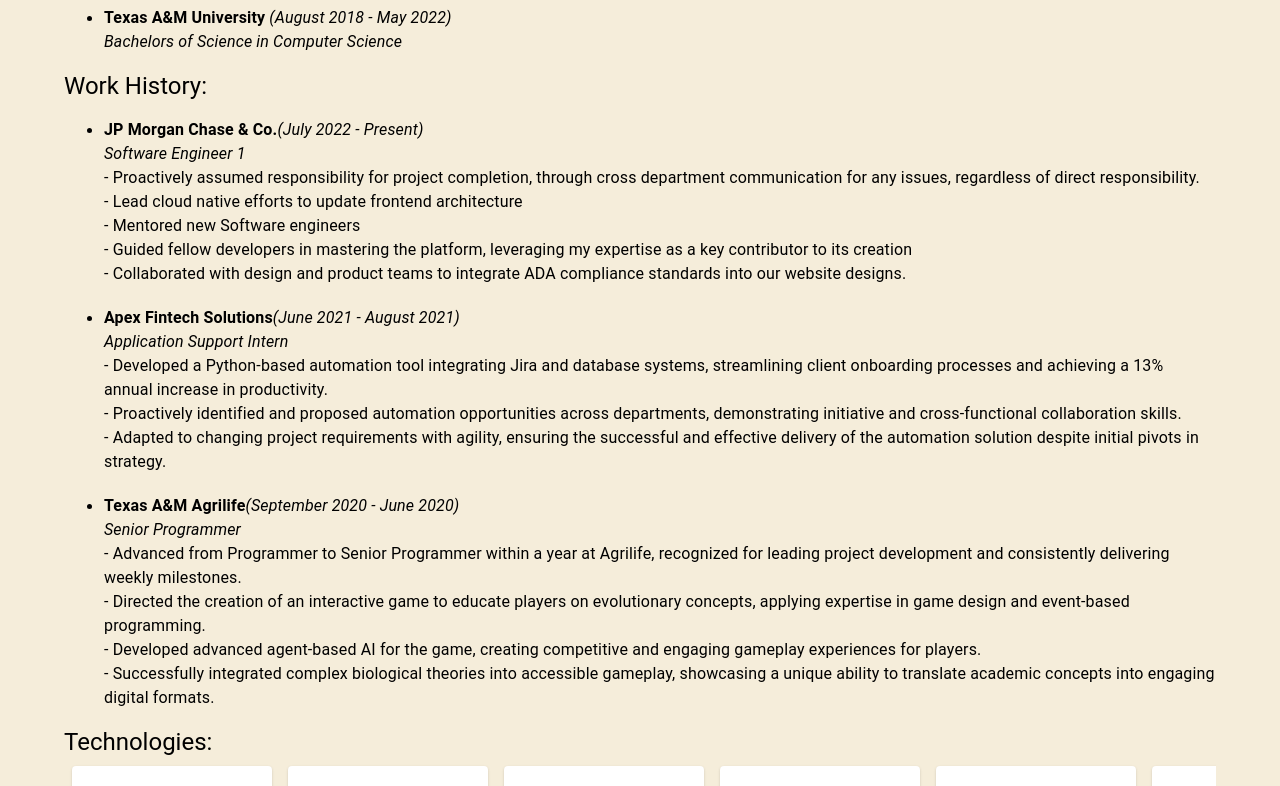
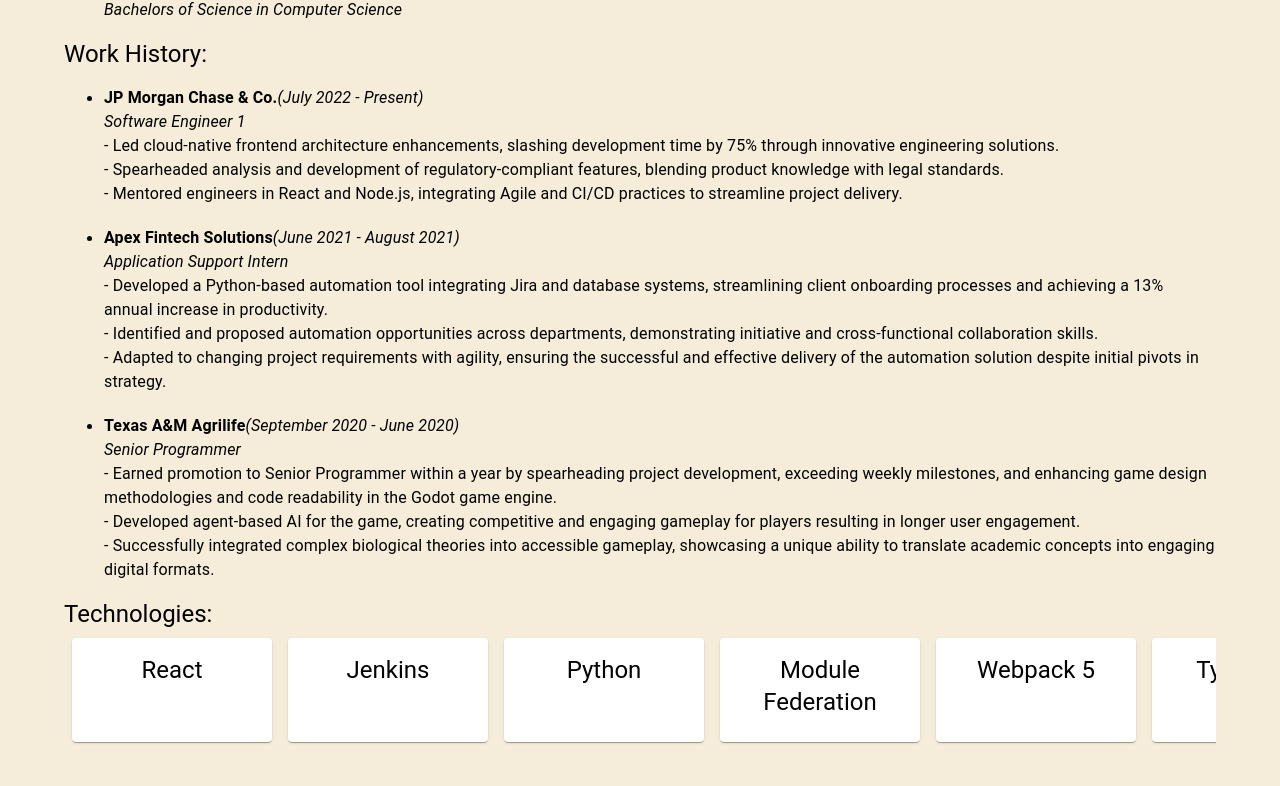
Before and after one commit to samuelj1323/portfolio, a React (Create React App) app: page / in a window 1280 px wide. Shown: the part 1914-2700 px from the top of the page. Built offline with nearby package versions, Linux system fonts and the light colour scheme.

Commit message:
Updating content and size for small screens

```diff
--- a/src/App.js
+++ b/src/App.js
@@ -9,8 +9,10 @@
 const App = () => {
   return (
     <ThemeProvider theme={theme}>
-      <HeaderBar />
-      <Combined />
+      <div style={{ width: "100%" }}>
+        <HeaderBar />
+        <Combined />
+      </div>
     </ThemeProvider>
   );
 };
--- a/src/Combined.jsx
+++ b/src/Combined.jsx
@@ -6,7 +6,7 @@
 import ContactPage from "./Pages/ContactPage";
 const Combined = () => {
   return (
-    <div>
+    <div style={{ flex: 1, minWidth: "100%" }}>
       <LandingPage />
       <AboutPage />
       <BackgroundPage />
--- a/src/Components/CarouselOfDomes/CarouselOfDomes.jsx
+++ b/src/Components/CarouselOfDomes/CarouselOfDomes.jsx
@@ -59,7 +59,12 @@
             }}
           >
             <Typography>{description}</Typography>
-            <Link target="_blank" rel="noopener" href={link}>
+            <Link
+              style={{ color: "white" }}
+              target="_blank"
+              rel="noopener"
+              href={link}
+            >
               Link
             </Link>
           </div>
--- a/src/Components/HeaderBar/HeaderBar.jsx
+++ b/src/Components/HeaderBar/HeaderBar.jsx
@@ -14,6 +14,7 @@
   const isSmallScreen = useMediaQuery(theme.breakpoints.down("sm"));
   const appBarStyle = {
     backgroundColor: theme.palette.background.default,
+    minWidth: "100%",
     boxShadow: "none",
     color: theme.palette.text.primary,
     borderBottom: "0", // Explicitly remove any borders
--- a/src/Pages/AboutPage.jsx
+++ b/src/Pages/AboutPage.jsx
@@ -35,7 +35,6 @@
                 <Typography
                   style={{
                     color: theme.palette.text.primary,
-                    fontSize: "75px",
                     fontWeight: 800,
                     fontFamily: "the-seasons",
                     wordWrap: "break-word",
--- a/src/Pages/BackgroundPage.jsx
+++ b/src/Pages/BackgroundPage.jsx
@@ -1,13 +1,5 @@
 import React from "react";
-import {
-  Grid,
-  Stack,
-  Typography,
-  Container,
-  useTheme,
-  CardContent,
-  Card,
-} from "@mui/material";
+import { Grid, Stack, Typography, Container, useTheme } from "@mui/material";
 import Carousel from "../Components/Carousel/Carousel";
 const BackgroundPage = () => {
   const theme = useTheme();
@@ -47,14 +39,13 @@
               </Typography>
             </li>
             <Typography>
-              - Proactively assumed responsibility for project completion,
-              through cross department communication for any issues, regardless
-              of direct responsibility. <br /> - Lead cloud native efforts to
-              update frontend architecture <br />- Mentored new Software
-              engineers <br /> - Guided fellow developers in mastering the
-              platform, leveraging my expertise as a key contributor to its
-              creation <br /> - Collaborated with design and product teams to
-              integrate ADA compliance standards into our website designs.
+              - Led cloud-native frontend architecture enhancements, slashing
+              development time by 75% through innovative engineering solutions.{" "}
+              <br />- Spearheaded analysis and development of
+              regulatory-compliant features, blending product knowledge with
+              legal standards. <br /> - Mentored engineers in React and Node.js,
+              integrating Agile and CI/CD practices to streamline project
+              delivery.
             </Typography>
           </>
           <br />
@@ -71,8 +62,8 @@
               - Developed a Python-based automation tool integrating Jira and
               database systems, streamlining client onboarding processes and
               achieving a 13% annual increase in productivity. <br />
-              - Proactively identified and proposed automation opportunities
-              across departments, demonstrating initiative and cross-functional
+              - Identified and proposed automation opportunities across
+              departments, demonstrating initiative and cross-functional
               collaboration skills.
               <br />
               - Adapted to changing project requirements with agility, ensuring
@@ -92,14 +83,13 @@
               </Typography>
             </li>
             <Typography>
-              - Advanced from Programmer to Senior Programmer within a year at
-              Agrilife, recognized for leading project development and
-              consistently delivering weekly milestones.
-              <br /> - Directed the creation of an interactive game to educate
-              players on evolutionary concepts, applying expertise in game
-              design and event-based programming. <br />- Developed advanced
-              agent-based AI for the game, creating competitive and engaging
-              gameplay experiences for players.
+              - Earned promotion to Senior Programmer within a year by
+              spearheading project development, exceeding weekly milestones, and
+              enhancing game design methodologies and code readability in the
+              Godot game engine.
+              <br /> - Developed agent-based AI for the game, creating
+              competitive and engaging gameplay for players resulting in longer
+              user engagement.
               <br /> - Successfully integrated complex biological theories into
               accessible gameplay, showcasing a unique ability to translate
               academic concepts into engaging digital formats.
@@ -175,7 +165,6 @@
                 <Typography
                   style={{
                     color: theme.palette.text.primary,
-                    fontSize: "75px",
                     fontWeight: 800,
                     fontFamily: "the-seasons",
                     wordWrap: "break-word",
--- a/src/Pages/ContactPage.jsx
+++ b/src/Pages/ContactPage.jsx
@@ -44,7 +44,7 @@
             marginTop: 5,
             textAlign: "center",
             maxWidth: "40%",
-            minWidth: 400,
+            minWidth: "236px",
             alignSelf: "center",
           }}
         >
@@ -77,7 +77,6 @@
         <Typography
           style={{
             color: theme.palette.text.primary,
-            fontSize: "75px",
             fontWeight: 800,
             fontFamily: "the-seasons",
             wordWrap: "break-word",
```
Also changed, not shown: src/Pages/Projects.jsx (+5 -6 lines).
